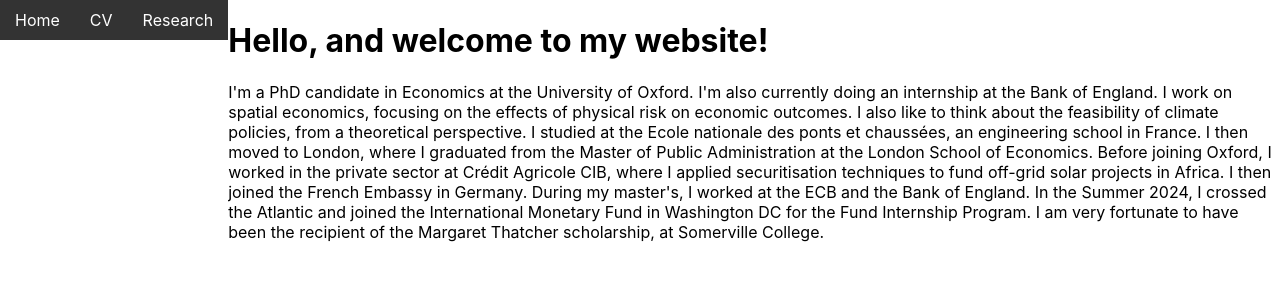
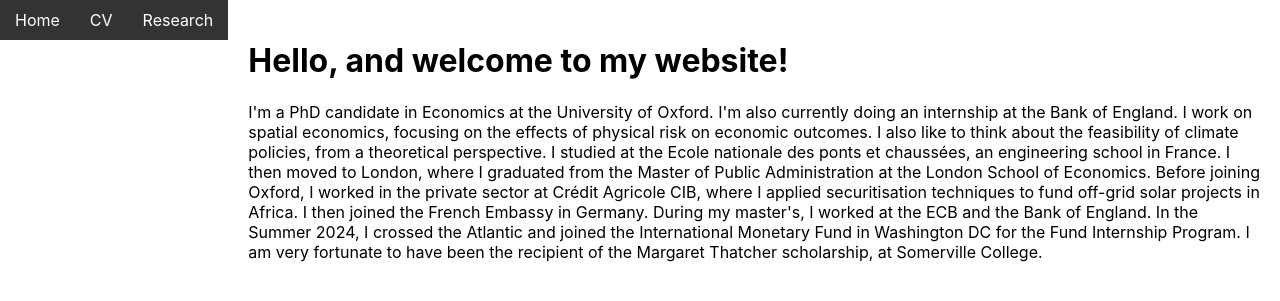
Before and after one commit to JulietteCx/juliettecx.github.io, a Jekyll site: the page built from _pages/index.html, in a window 1280 px wide. Shown: the top 301 px of the page. Built offline with Jekyll 4.4.1, drawn with Linux system fonts in a browser that asks for light colours.

Commit message:
Update style.css

```diff
--- a/assets/style.css
+++ b/assets/style.css
@@ -6,7 +6,6 @@ body {
   height: 100vh; /* Ensure the body takes full viewport height */
 }
 
-/* Reset default list styles */
 .navbar ul {
   list-style: none;
   margin: 0;
@@ -30,3 +29,8 @@ body {
   background-color: #555;
   border-radius: 5px;
 }
+
+/* Main content styling */
+.main-content {
+  padding: 20px;
+}
```
